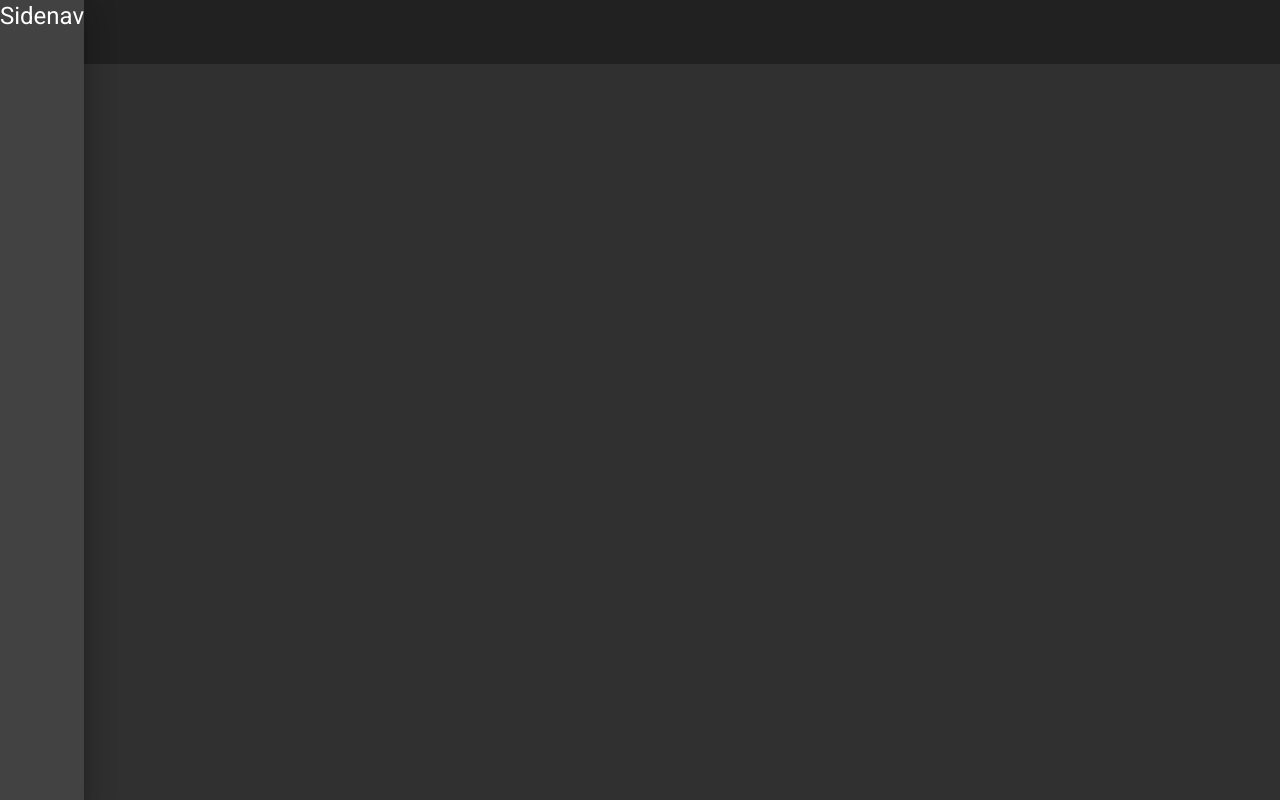
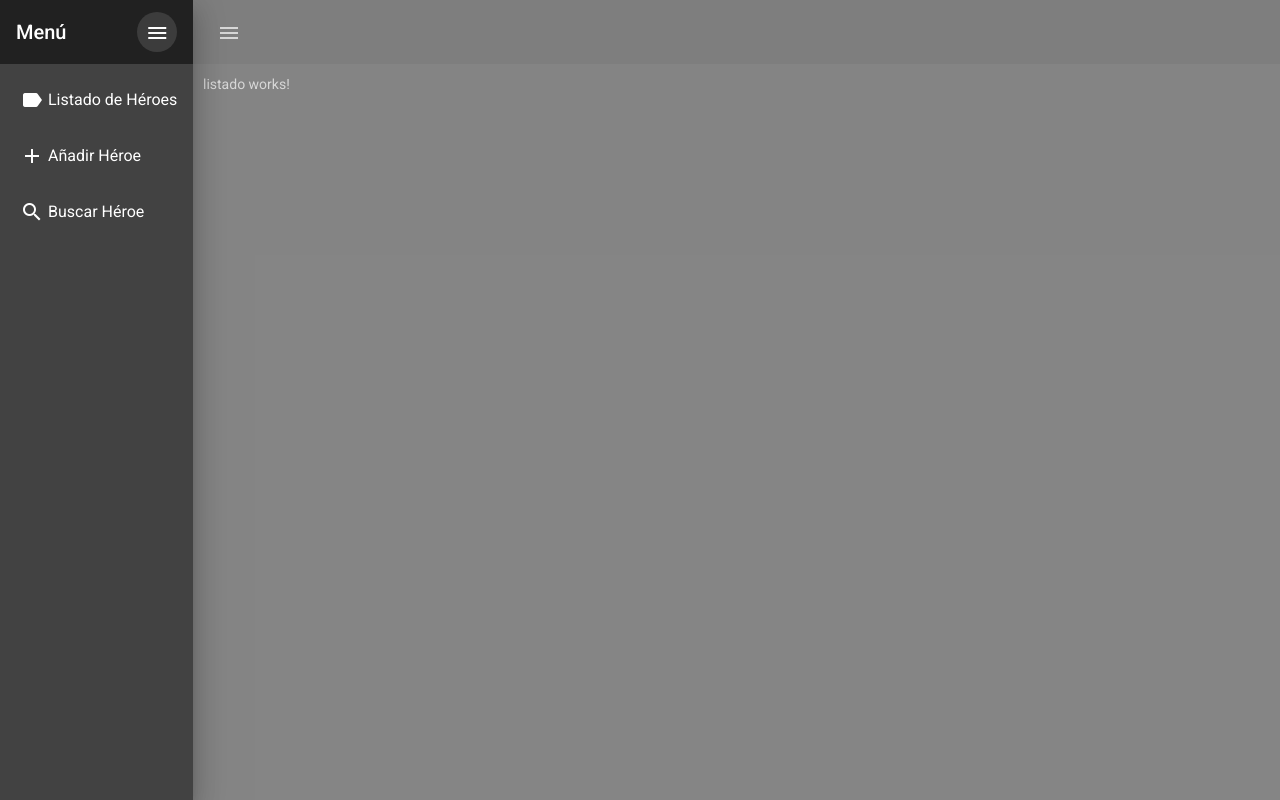
Before and after one commit to dhurrego/heroesApp, an Angular app: page /heroes/listado in a window 1280 px wide. Both pictures are taken after a click on the button "menu". Built offline with nearby package versions, Linux system fonts and the light colour scheme.

Commit message:
Configuracion de los item del sidenav con navlist

```diff
--- a/src/app/heroes/pages/home/home.component.html
+++ b/src/app/heroes/pages/home/home.component.html
@@ -1,10 +1,38 @@
-<mat-drawer-container fullscreen>
-    <mat-sidenav #sidenav>
-        <h1>Sidenav</h1>
+<mat-sidenav-container fullscreen>
+    <mat-sidenav #sidenav mode="push">
+        <mat-toolbar>
+            <span>Menú</span>
+            <span class="spacer"></span>
+            <button mat-icon-button>
+                <mat-icon (click)="sidenav.toggle()">menu</mat-icon>
+            </button>
+        </mat-toolbar>
+        <mat-nav-list>
+            <a routerLink="./listado" mat-list-item (click)="sidenav.toggle()">
+                <mat-icon mat-list-icon>label</mat-icon>
+                <span>Listado de Héroes</span>
+            </a>
+            <a routerLink="./agregar" mat-list-item (click)="sidenav.toggle()">
+                <mat-icon mat-list-icon>add</mat-icon>
+                <span>Añadir Héroe</span>
+            </a>
+            <a routerLink="./buscar" mat-list-item (click)="sidenav.toggle()">
+                <mat-icon mat-list-icon>search</mat-icon>
+                <span>Buscar Héroe</span>
+            </a>
+        </mat-nav-list>
     </mat-sidenav>
     <mat-toolbar>
         <button mat-icon-button>
             <mat-icon (click)="sidenav.toggle()">menu</mat-icon>
         </button>
+        <span class="spacer"></span>
+        <button mat-button>
+            Cerrar Sesión
+        </button>
     </mat-toolbar>
-</mat-drawer-container>
+
+    <div class="container">
+        <router-outlet></router-outlet>
+    </div>
+</mat-sidenav-container>
--- a/src/app/heroes/pages/home/home.component.ts
+++ b/src/app/heroes/pages/home/home.component.ts
@@ -4,6 +4,11 @@
   selector: 'app-home',
   templateUrl: './home.component.html',
   styles: [
+    `
+      .container {
+        margin: 10px;
+      }
+    `
   ]
 })
 export class HomeComponent implements OnInit {
--- a/src/app/material/material.module.ts
+++ b/src/app/material/material.module.ts
@@ -2,6 +2,7 @@
 
 import { MatButtonModule } from '@angular/material/button';
 import { MatIconModule } from '@angular/material/icon';
+import { MatListModule } from '@angular/material/list';
 import { MatSidenavModule } from '@angular/material/sidenav';
 import { MatToolbarModule } from '@angular/material/toolbar';
 
@@ -9,6 +10,7 @@
   exports: [
     MatButtonModule,
     MatIconModule,
+    MatListModule,
     MatSidenavModule,
     MatToolbarModule
   ]
--- a/src/styles.css
+++ b/src/styles.css
@@ -2,3 +2,7 @@
 
 html, body { height: 100%; }
 body { margin: 0; font-family: Roboto, "Helvetica Neue", sans-serif; }
+
+.spacer {
+    flex: 1 1 auto;
+}
```
